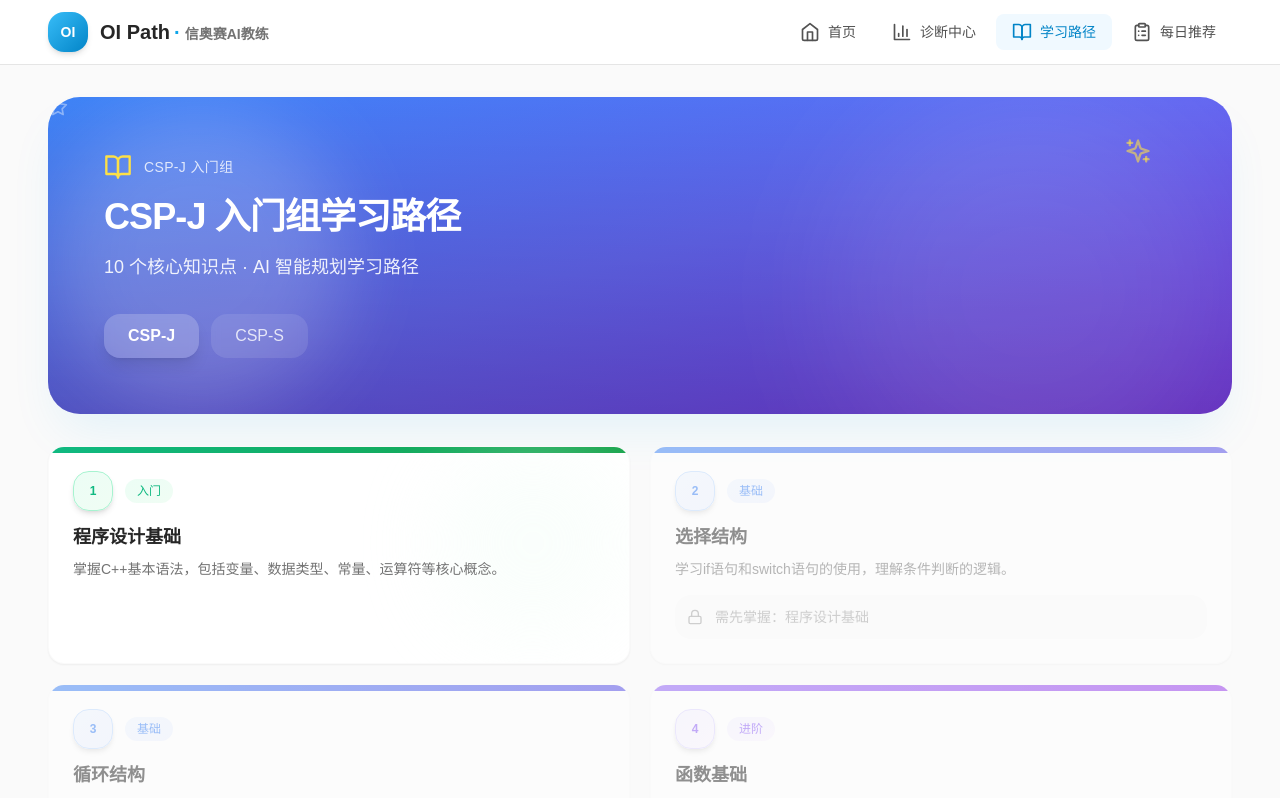
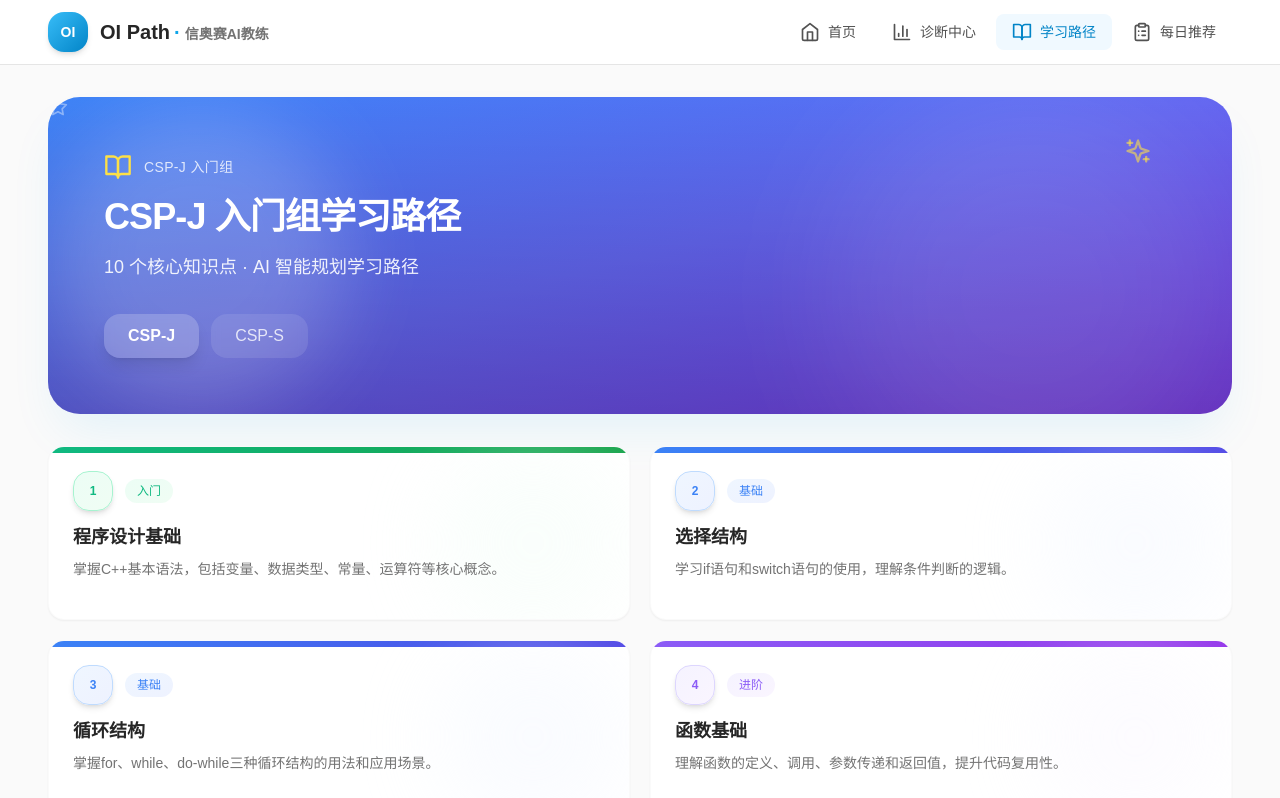
Before and after one commit to NaNaOY/OI_Master, a React (Vite) app: page /#/learning-path in a window 1280 px wide. Shown: the top 798 px of the page. Built offline with nearby package versions, Linux system fonts and the light colour scheme.

Commit message:
修改学习路径为题单功能，更新每日推荐逻辑

```diff
--- a/src/pages/DailyPractice/index.tsx
+++ b/src/pages/DailyPractice/index.tsx
@@ -28,16 +28,20 @@ export const DailyPractice = () => {
   const { userData } = useUserStore();
   const navigate = useNavigate();
 
-  // 获取薄弱知识点
-  const weakPoints = userData.learningProgress
-    .filter(p => p.masteryLevel < 70)
-    .sort((a, b) => a.masteryLevel - b.masteryLevel)
-    .slice(0, 5);
+  const latestDiagnosis = userData.diagnosisHistory.length > 0
+    ? userData.diagnosisHistory[userData.diagnosisHistory.length - 1]
+    : null;
 
-  // 获取推荐的题目
-  const recommendedProblems = getRecommendedProblemsByWeakPoints(
-    weakPoints.map(p => p.knowledgePointId)
-  );
+  const weakPoints = latestDiagnosis
+    ? latestDiagnosis.weakPoints.map(kpId => ({ knowledgePointId: kpId }))
+    : [];
+
+  const allRecommendedProblems = latestDiagnosis
+    ? getRecommendedProblemsByWeakPoints(latestDiagnosis.weakPoints)
+    : [];
+
+  const dailyProblemCount = Math.max(3, Math.round(allRecommendedProblems.length * 0.3));
+  const recommendedProblems = allRecommendedProblems.slice(0, dailyProblemCount);
 
   // 根据平台获取题目链接
   const getProblemLink = (platform: string, problemId: string): string => {
--- a/src/pages/Diagnosis/ReportPage.tsx
+++ b/src/pages/Diagnosis/ReportPage.tsx
@@ -474,7 +474,7 @@ export const DiagnosisReport = () => {
         <motion.div whileHover={{ scale: 1.05 }} whileTap={{ scale: 0.95 }}>
           <Link to="/learning-path">
             <Button size="lg" className="bg-gradient-to-r from-primary-500 to-indigo-500 hover:from-primary-600 hover:to-indigo-600 shadow-xl px-10 py-4 rounded-xl font-semibold">
-              根据诊断结果规划学习路径
+              根据诊断结果规划练习题目
               <ArrowRight size={20} className="ml-3" />
             </Button>
           </Link>
--- a/src/pages/LearningPath/index.tsx
+++ b/src/pages/LearningPath/index.tsx
@@ -51,28 +51,8 @@ export const LearningPath = () => {
 
   const learningPath = getLearningPathByLevel(pathLevel);
 
-  const getProgress = (kpId: string) => {
-    return userData.learningProgress.find(p => p.knowledgePointId === kpId);
-  };
-
-  const isUnlocked = (nodeIndex: number, prerequisites: string[]) => {
-    if (prerequisites.length === 0) return true;
-
-    const hasDiagnosis = userData.diagnosisHistory.length > 0;
-
-    if (hasDiagnosis) {
-      const latestDiagnosis = userData.diagnosisHistory[userData.diagnosisHistory.length - 1];
-      const diagnosisScore = latestDiagnosis.scores[learningPath?.nodes[nodeIndex].knowledgePointId || ''];
-
-      if (diagnosisScore !== undefined) {
-        return true;
-      }
-    }
-
-    return prerequisites.every(p => {
-      const progress = getProgress(p);
-      return progress && (progress.completedProblems > 0 || (progress.masteryLevel >= 60));
-    });
+  const isUnlocked = (_nodeIndex: number, _prerequisites: string[]) => {
+    return true;
   };
 
   if (!learningPath) {
```
